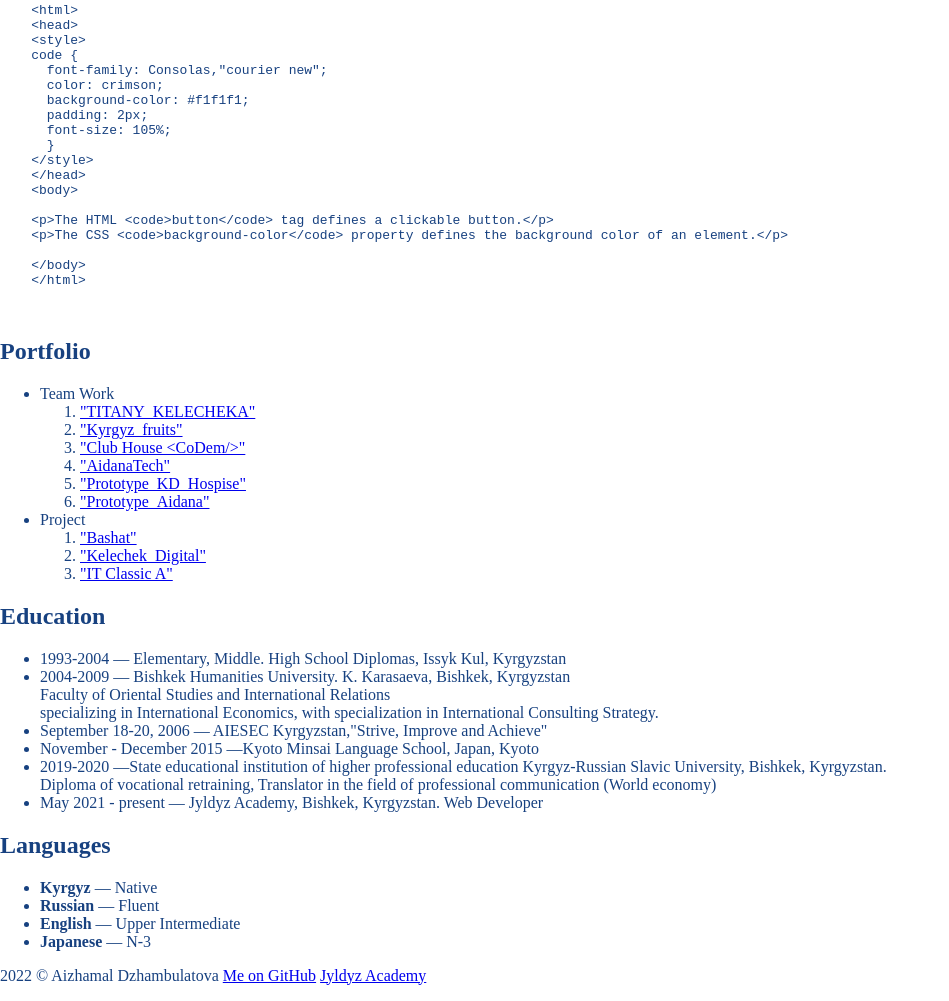
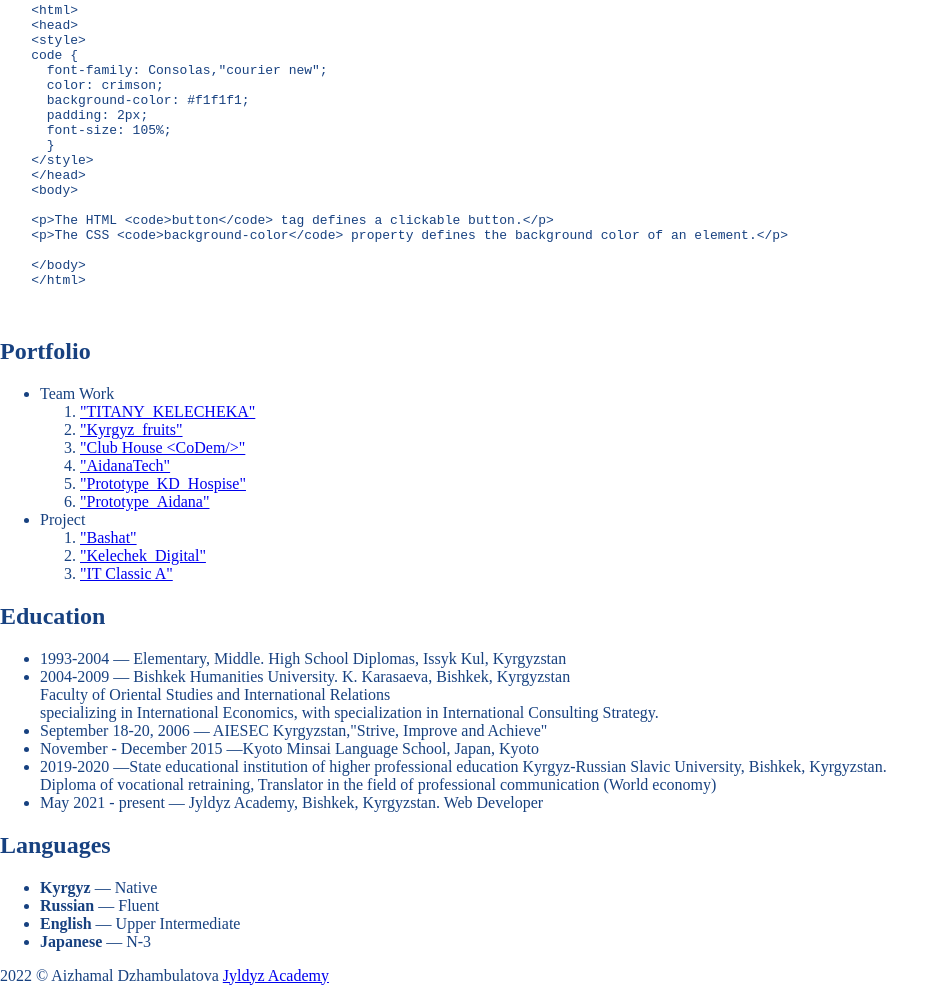
Before and after one commit to Aizhamalka/portfolio, a plain HTML site: page index.html in a window 1280 px wide. Shown: the part 996-1997 px from the top of the page, without its empty margins (0-949 px from the left). Drawn offline with Linux system fonts and the light colour scheme.

Commit message:
Update index.html

```diff
--- a/index.html
+++ b/index.html
@@ -133,7 +133,7 @@
 </main>
 
 <footer>
-<p>2022 &copy; Aizhamal Dzhambulatova <a href="https://github.com/Aizhamalka">Me on GitHub</a>
+<p>2022 &copy; Aizhamal Dzhambulatova
   <a href="https://linktr.ee/jyldyzacademy2020">Jyldyz Academy</a></p>
 </footer>
 </body>
```
